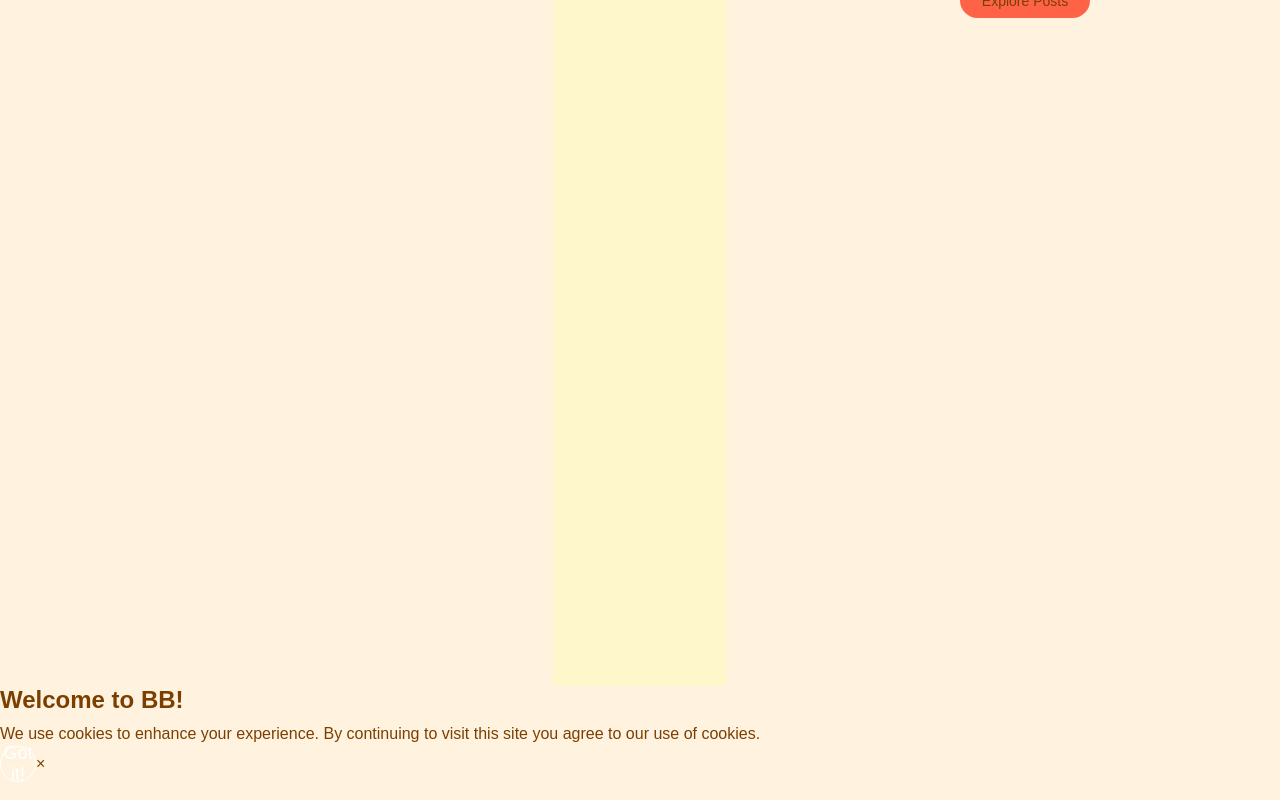
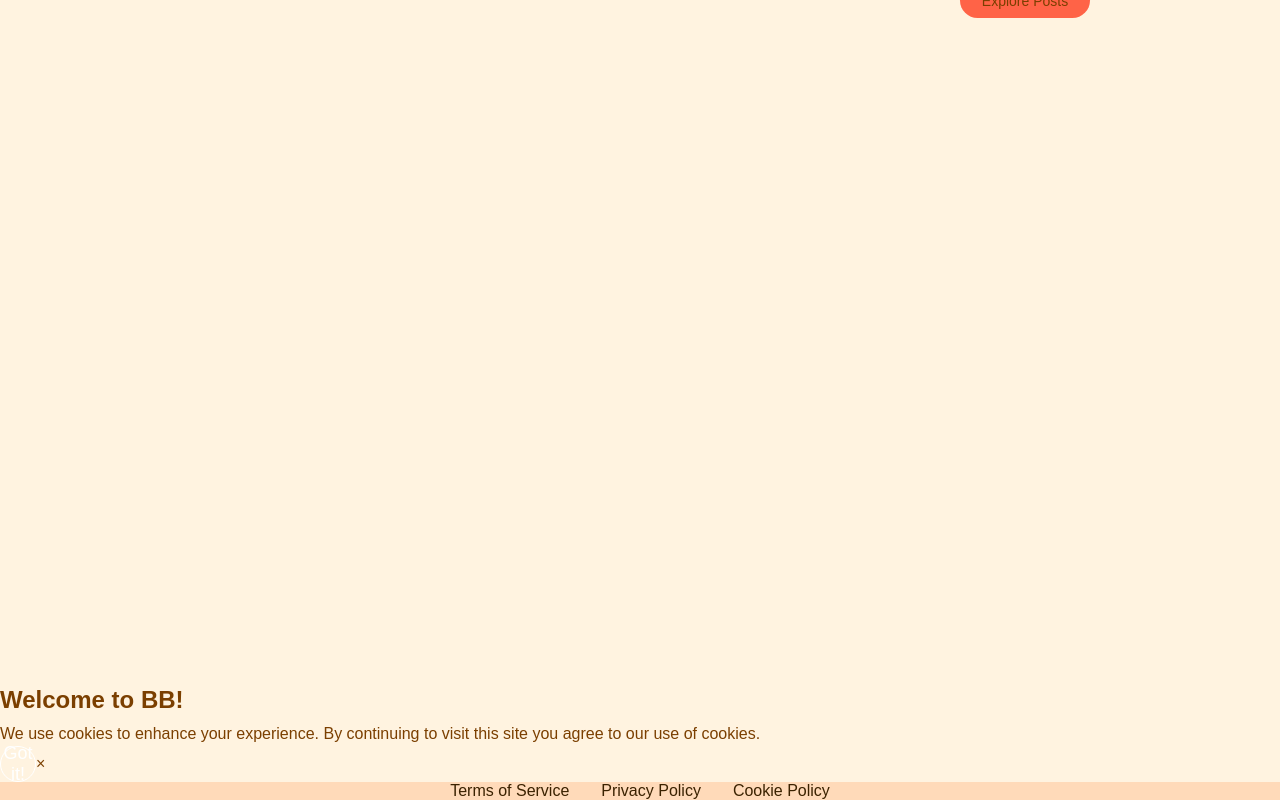
Before and after one commit to katzMotel/blog-app, a Next.js app: page / in a window 1280 px wide. Shown: the part 604-1404 px from the top of the page. Built offline with nearby package versions, Linux system fonts and the light colour scheme; no server answers.

Commit message:
added footer links to layout

```diff
--- a/app/layout.tsx
+++ b/app/layout.tsx
@@ -8,6 +8,7 @@ import HomePage from "@/components/HomePage";
 import SideBar from "@/components/Sidebar/Sidebar";
 import NavBar from "@/components/NavBar/NavBar";
 import Hero from "@/components/Hero/Hero";
+import Footer from "@/components/Footer/Footer";
 const geistSans = Geist({
   variable: "--font-geist-sans",
   subsets: ["latin"],
@@ -38,7 +39,7 @@ export default function RootLayout({
           <CookieBanner/>
         </AuthProvider>
 
-
+        <Footer />
       </body>
     </html>
   );
--- a/app/page.tsx
+++ b/app/page.tsx
@@ -9,7 +9,7 @@ export default function Home() {
   return (
     <main className={styles.main}>
 
-      <HomePage />
+       <HomePage />
 
     </main>
   );
--- /dev/null
+++ b/components/Footer/Footer.module.scss
@@ -0,0 +1,25 @@
+.footer{
+    width:100%;
+    background-color:#FFDAB9;
+    display:flex;
+    justify-content:center;
+    align-items:center;
+    position:absolute;
+
+
+}
+.footer ul{
+    list-style:none;
+    padding:0;
+    margin:0;
+    display:flex;
+    gap:2rem;
+    flex-direction:row;
+}
+.footer ul li{
+    cursor:pointer;
+    color:#3B2200;
+    &:hover{
+        color:#ff6347;
+    }
+}
--- /dev/null
+++ b/components/Footer/Footer.tsx
@@ -0,0 +1,22 @@
+import styles from './Footer.module.scss';
+import Link from 'next/link';
+import React from 'react';
+
+const Footer = () => {
+    return (
+        <footer className={styles.footer}>
+            <ul>
+                <li>
+                    <Link href="#termsofservice">Terms of Service</Link>
+                </li>
+                <li>
+                    <Link href="#privacypolicy">Privacy Policy</Link>
+                </li>
+                <li>
+                    <Link href="#cookiepolicy">Cookie Policy</Link>
+                </li>
+            </ul>
+        </footer>
+    );
+}
+export default Footer;
--- /dev/null
+++ b/components/Footer/index.ts
@@ -0,0 +1 @@
+export {default} from './Footer';
--- a/components/Hero/Hero.module.scss
+++ b/components/Hero/Hero.module.scss
@@ -38,7 +38,7 @@
 }
 .p{
     flex: 1 1 400px;
-    max-width:600px;
+    max-width:800px;
     min-width:600px;
     margin:0;
     text-align:left;
@@ -52,7 +52,7 @@
 }
 @media(max-width:768px){
     .content{
-        margin-top:600px;
+        margin-top:400px;
         display:flex;
         flex-direction:column;
     }
@@ -61,9 +61,11 @@
         margin-bottom:1rem;
     }
     .rightContent{
+
         align-items:center;
     }
     .p{
+        max-width:400px;
         text-align:center;
     }
 }
--- a/components/HomePage/HomePage.tsx
+++ b/components/HomePage/HomePage.tsx
@@ -6,8 +6,7 @@ import MainContent from '../MainContent/MainContent';
 const HomePage = () => {
     return (
        <div className={styles.container}>
-        <h1>Home
-        Page</h1>
+
 
 
        </div>
--- a/components/Sidebar/Sidebar.module.scss
+++ b/components/Sidebar/Sidebar.module.scss
@@ -5,7 +5,7 @@
     width:100%;
     height:100%;
     background: rgba(0,0,0,0.5);
-    z-index:999;
+    z-index:1000;
 }
 .sidebar{
     position:fixed;
@@ -21,6 +21,7 @@
     color:#3B2200;
     border-radius:12px;
     overflow-y:auto;
+    z-index:1001;
     @media (min-width: 900px) {
         display: block;
     }
@@ -64,12 +65,12 @@
     margin:0;
     &li{
         padding: 12px 0;
-        font-size: 16px;
+        font-size: 12px;
     }
 }
 .postInfo{
    margin: 4px 0;
-   font-size: 16px;
+   font-size: 12px;
    color:#888888
 }
 .viewAll{
@@ -81,7 +82,7 @@
 }
 .featuredCreators{
     list-style:none;
-    padding:0;
+    padding:20px;
     margin:0;
     &li{
         display: flex;
@@ -107,8 +108,22 @@
         font-size: 14px;
     }
     &span{
-        color:#888888;
+        color:#ff6347;
         font-size: 12px;
+    }
+}
+.followButton{
+    background-color: #ff6347;
+    color:#ffffff;
+    padding: 8px 16px;
+    border:none;
+    border-radius: 20px;
+    cursor: pointer;
+    font-size: 12px;
+    font-weight: bold;
+    &:hover{
+        background-color: #ff4500;
+        cursor:pointer;
     }
 }
 .footerLinks{
```
